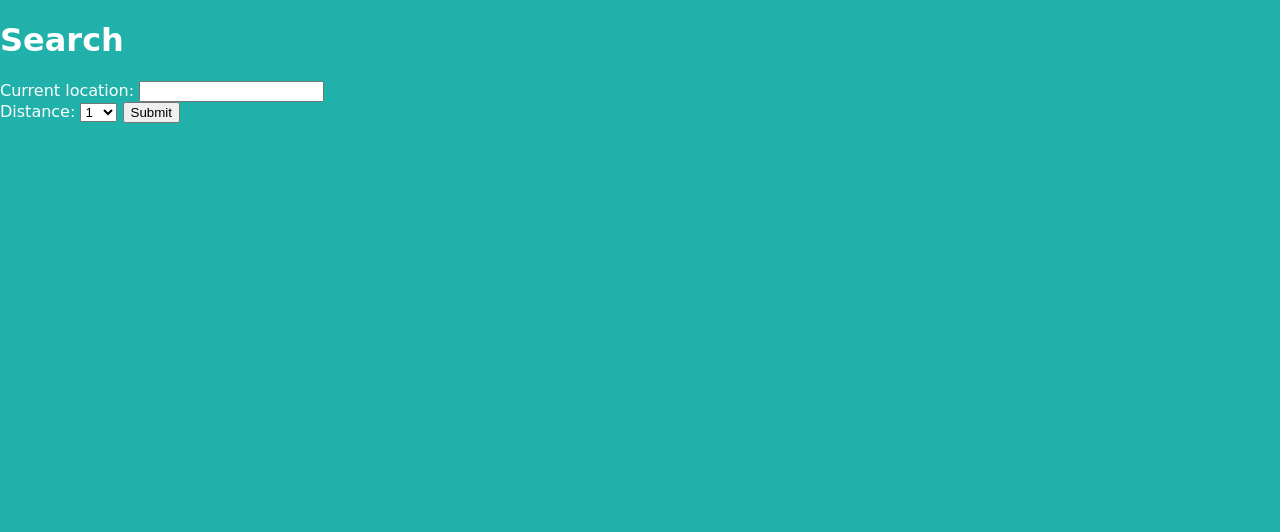
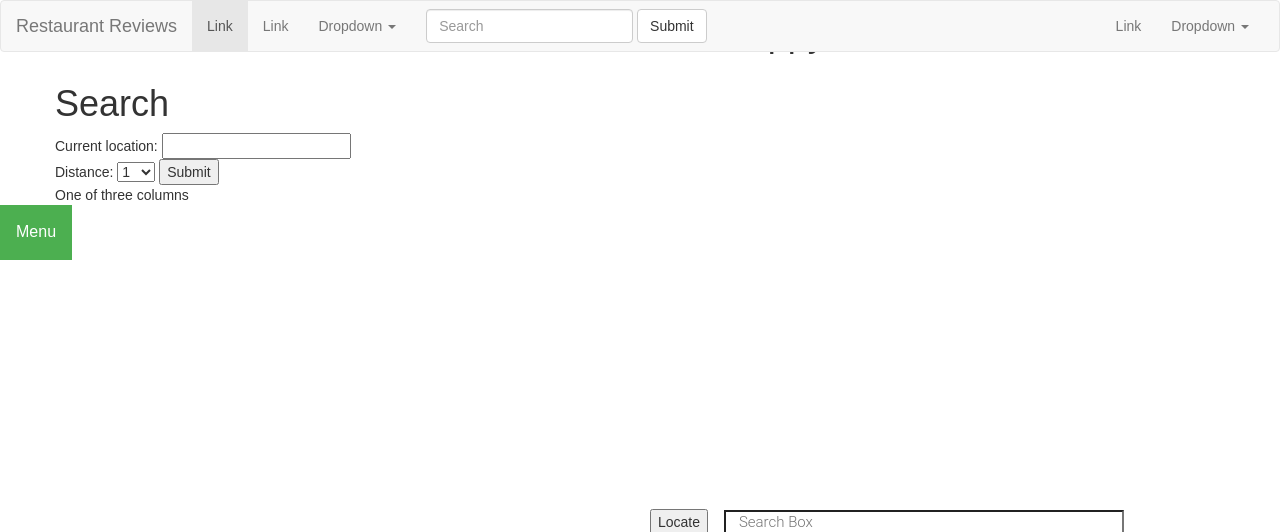
Before and after one commit to tritran206/happyhour, a Django app: page / in a window 1280 px wide. Shown: the top 532 px of the page. Run offline with Django 3.2, Linux system fonts and the light colour scheme; parts of the project's set-up code (start-up, migrations or seed data) failed here and were passed over; some libraries are stand-ins or nearby versions.

Commit message:
added bootstrap

```diff
--- a/apps/happy_hour_app/static/happy_hour_app/css/style.css
+++ b/apps/happy_hour_app/static/happy_hour_app/css/style.css
@@ -1,7 +1,7 @@
 body {
-  color: white;
-  background-color: lightseagreen;
- font-family: 'Lobster', cursive;
+  /*color: white;*/
+  /*background-color: lightseagreen;*/
+ font-family: sans-serif; /*'Lobster', cursive;*/.
 }
 
 p {
--- /dev/null
+++ b/apps/happy_hour_app/static/happy_hour_app/js/script.js
@@ -0,0 +1,40 @@
+$( document ).ready(function() {
+  $('#search-rest').on('submit', function(event){
+    // event.preventDefault();
+    console.log("form submitted!")  // sanity check
+    var data = $('#address_location').val();
+    console.log('data = ' + data);
+    get_restaurants(data)
+
+    });
+
+    // AJAX for posting
+function get_restaurants(data) {
+    console.log("restuarnt search is working!") // sanity check
+    console.log($('#address_location').val())
+
+    console.log("restuarnt search is working!") // sanity check
+
+    $.ajax({
+        url : "/search_results", // the endpoint
+        type: "get",
+        data : data, // data sent with the post request
+
+
+        // handle a successful response
+        success : function(json) {
+            $('#andGo').html('<h1>working</h1>'); // remove the value from the input
+            console.log(json); // log the returned json to the console
+            console.log("success"); // another sanity check
+        },
+
+        // handle a non-successful response
+        error : function(xhr,errmsg,err) {
+          console.log("error");
+            $('#results').html("<div class='alert-box alert radius' data-alert>Oops! We have encountered an error: "+errmsg+
+                " <a href='#' class='close'>&times;</a></div>"); // add the error to the dom
+            console.log(xhr.status + ": " + xhr.responseText); // provide a bit more info about the error to the console
+        }
+    });
+};
+});
--- /dev/null
+++ b/apps/happy_hour_app/templates/happy_hour_app/base.html
@@ -0,0 +1,34 @@
+<!DOCTYPE html>
+<html>
+<head>
+<meta charset="utf-8">
+<div span>
+<title> Happy Hour </title>
+<link href="https://fonts.googleapis.com/icon?family=Material+Icons"
+      rel="stylesheet">
+<link href="https://fonts.googleapis.com/css?family=Lobster" rel="stylesheet">
+<!-- Latest compiled and minified CSS -->
+<link rel="stylesheet" href="https://maxcdn.bootstrapcdn.com/bootstrap/3.3.7/css/bootstrap.min.css" integrity="sha384-BVYiiSIFeK1dGmJRAkycuHAHRg32OmUcww7on3RYdg4Va+PmSTsz/K68vbdEjh4u" crossorigin="anonymous">
+
+{% load static %}
+<link rel="stylesheet" type="text/css" href="{% static 'happy_hour_app/css/style.css' %}" media="screen" title="no title"  charset="utf-8">
+</head>
+<body>
+  {% include "happy_hour_app/navbar.html" %}
+  {% block content %}
+
+
+{% endblock %}
+    <script
+      src="https://code.jquery.com/jquery-3.2.1.min.js"
+      integrity="sha256-hwg4gsxgFZhOsEEamdOYGBf13FyQuiTwlAQgxVSNgt4="
+      crossorigin="anonymous"></script>
+    <!-- Latest compiled and minified JavaScript -->
+    <script src="https://maxcdn.bootstrapcdn.com/bootstrap/3.3.7/js/bootstrap.min.js" integrity="sha384-Tc5IQib027qvyjSMfHjOMaLkfuWVxZxUPnCJA7l2mCWNIpG9mGCD8wGNIcPD7Txa" crossorigin="anonymous"></script>
+    {% load static %}
+    <script type="text/javascript" src="{% static "happy_hour_app/js/script.js" %}">
+
+    </script>
+
+    </body>
+    </html>
--- a/apps/happy_hour_app/templates/happy_hour_app/index.html
+++ b/apps/happy_hour_app/templates/happy_hour_app/index.html
@@ -1,20 +1,20 @@
-<!DOCTYPE html>
-<html>
-<head>
-<meta charset="utf-8">
-<div span>
-<title> Happy Hour </title>
-<i class="material-icons">local_drink</i>
-</div>
-<link href="https://fonts.googleapis.com/icon?family=Material+Icons"
-      rel="stylesheet">
-<link href="https://fonts.googleapis.com/css?family=Lobster" rel="stylesheet">
-<link rel="stylesheet" href="css/style.css">
-</head>
-<body>
-
+{% extends "happy_hour_app/base.html" %}
+{% block content %}
 <a href="#" class="drink_icon"><i class="material-icons">drink cup</i></a>
 <h1 class="happy-hour"> Happy Hour</h1>
+<div class="container">
+  <div class="row">
+    <div class="col">
+     {% include "happy_hour_app/search_form.html" %}
+    </div>
+    <div class="col">
+      One of three columns
+    </div>
+
+  </div>
+</div>
+
+
 <div class="dropdown">
   <button onclick="myFunction()" class="dropbtn">Menu</button>
   <div id="myDropdown" class="dropdown-content">
@@ -25,20 +25,6 @@
     </ul>
   </div>
 </div>
-
-<script>
-  (function() {
-    var cx = '016589078460791508829:lkbgu7ly9yu';
-    var gcse = document.createElement('script');
-    gcse.type = 'text/javascript';
-    gcse.async = true;
-    gcse.src = 'https://cse.google.com/cse.js?cx=' + cx;
-    var s = document.getElementsByTagName('script')[0];
-    s.parentNode.insertBefore(gcse, s);
-  })();
-</script>
-<gcse:search></gcse:search>
-
 
   </head>
   <body>
@@ -178,10 +164,4 @@ function showPosition(position) {
 }
 
 </script>
-
-
-
-
-
-</body>
-</html>
+{% endblock %}
--- /dev/null
+++ b/apps/happy_hour_app/templates/happy_hour_app/navbar.html
@@ -0,0 +1,56 @@
+
+{% block content %}
+<nav class="navbar navbar-default">
+  <div class="container-fluid">
+    <!-- Brand and toggle get grouped for better mobile display -->
+    <div class="navbar-header">
+      <button type="button" class="navbar-toggle collapsed" data-toggle="collapse" data-target="#bs-example-navbar-collapse-1" aria-expanded="false">
+        <span class="sr-only">Toggle navigation</span>
+        <span class="icon-bar"></span>
+        <span class="icon-bar"></span>
+        <span class="icon-bar"></span>
+      </button>
+      <a class="navbar-brand" href="#">Restaurant Reviews</a>
+    </div>
+
+    <!-- Collect the nav links, forms, and other content for toggling -->
+    <div class="collapse navbar-collapse" id="bs-example-navbar-collapse-1">
+      <ul class="nav navbar-nav">
+        <li class="active"><a href="#">Link <span class="sr-only">(current)</span></a></li>
+        <li><a href="#">Link</a></li>
+        <li class="dropdown">
+          <a href="#" class="dropdown-toggle" data-toggle="dropdown" role="button" aria-haspopup="true" aria-expanded="false">Dropdown <span class="caret"></span></a>
+          <ul class="dropdown-menu">
+            <li><a href="#">Action</a></li>
+            <li><a href="#">Another action</a></li>
+            <li><a href="#">Something else here</a></li>
+            <li role="separator" class="divider"></li>
+            <li><a href="#">Separated link</a></li>
+            <li role="separator" class="divider"></li>
+            <li><a href="#">One more separated link</a></li>
+          </ul>
+        </li>
+      </ul>
+      <form class="navbar-form navbar-left">
+        <div class="form-group">
+          <input type="text" class="form-control" placeholder="Search">
+        </div>
+        <button type="submit" class="btn btn-default">Submit</button>
+      </form>
+      <ul class="nav navbar-nav navbar-right">
+        <li><a href="#">Link</a></li>
+        <li class="dropdown">
+          <a href="#" class="dropdown-toggle" data-toggle="dropdown" role="button" aria-haspopup="true" aria-expanded="false">Dropdown <span class="caret"></span></a>
+          <ul class="dropdown-menu">
+            <li><a href="#">Action</a></li>
+            <li><a href="#">Another action</a></li>
+            <li><a href="#">Something else here</a></li>
+            <li role="separator" class="divider"></li>
+            <li><a href="#">Separated link</a></li>
+          </ul>
+        </li>
+      </ul>
+    </div><!-- /.navbar-collapse -->
+  </div><!-- /.container-fluid -->
+</nav>
+{% endblock %}
--- a/apps/happy_hour_app/templates/happy_hour_app/search_form.html
+++ b/apps/happy_hour_app/templates/happy_hour_app/search_form.html
@@ -8,9 +8,9 @@
   </head>
   <body>
     <h1>Search</h1>
-    <form action="/search_results" method="get">
-      {%csrf_token%}
-      Current location: <input type="text" name="address_location"><br> </input>
+    <form action="/search_results" method="get" id="search-rest">
+
+      Current location: <input type="text" name="address_location" id="address_location"><br> </input>
       Distance:
 
       <select name="distance">
--- a/apps/happy_hour_app/views.py
+++ b/apps/happy_hour_app/views.py
@@ -6,7 +6,7 @@ from django.http import JsonResponse
 
 def index(request):
 
-    return render(request, 'happy_hour_app/search_form.html')
+    return render(request, 'happy_hour_app/index.html')
 
 def results(request):
 
```
Also changed, not shown: 1 other file.
